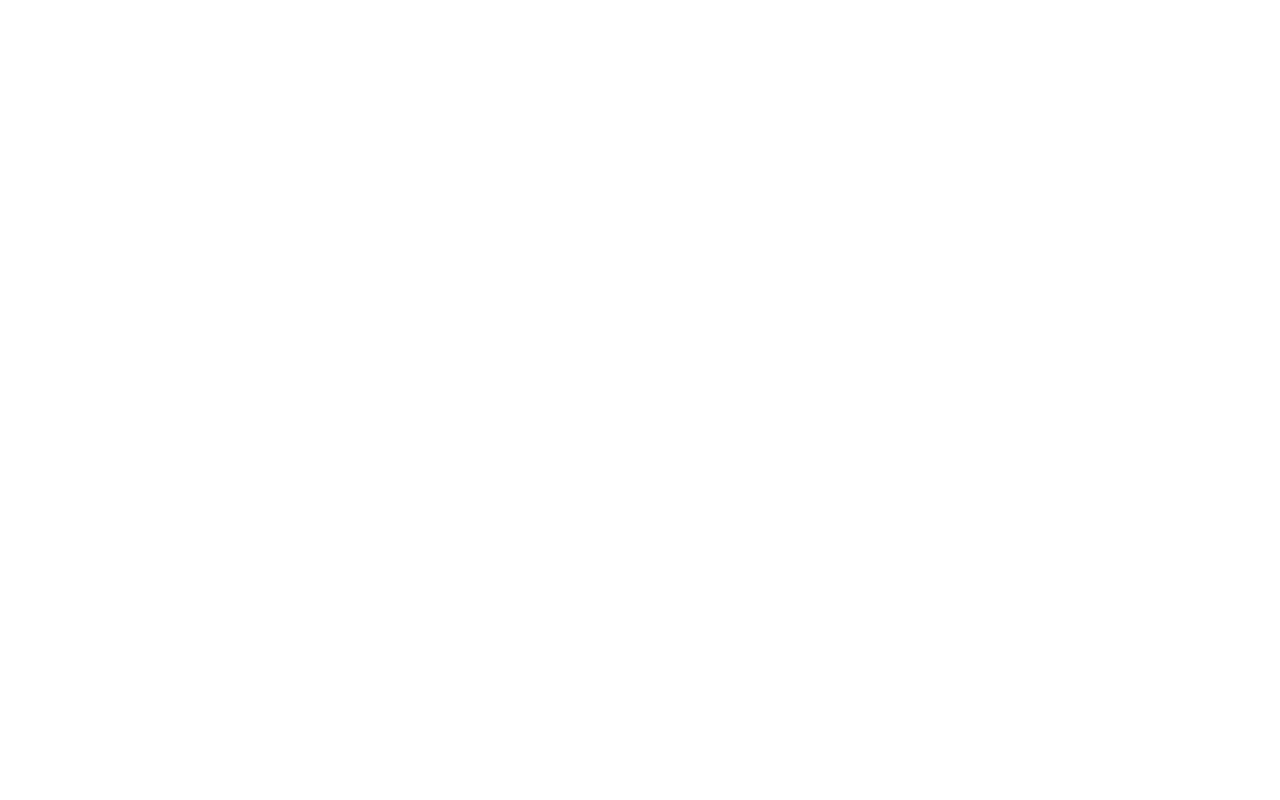
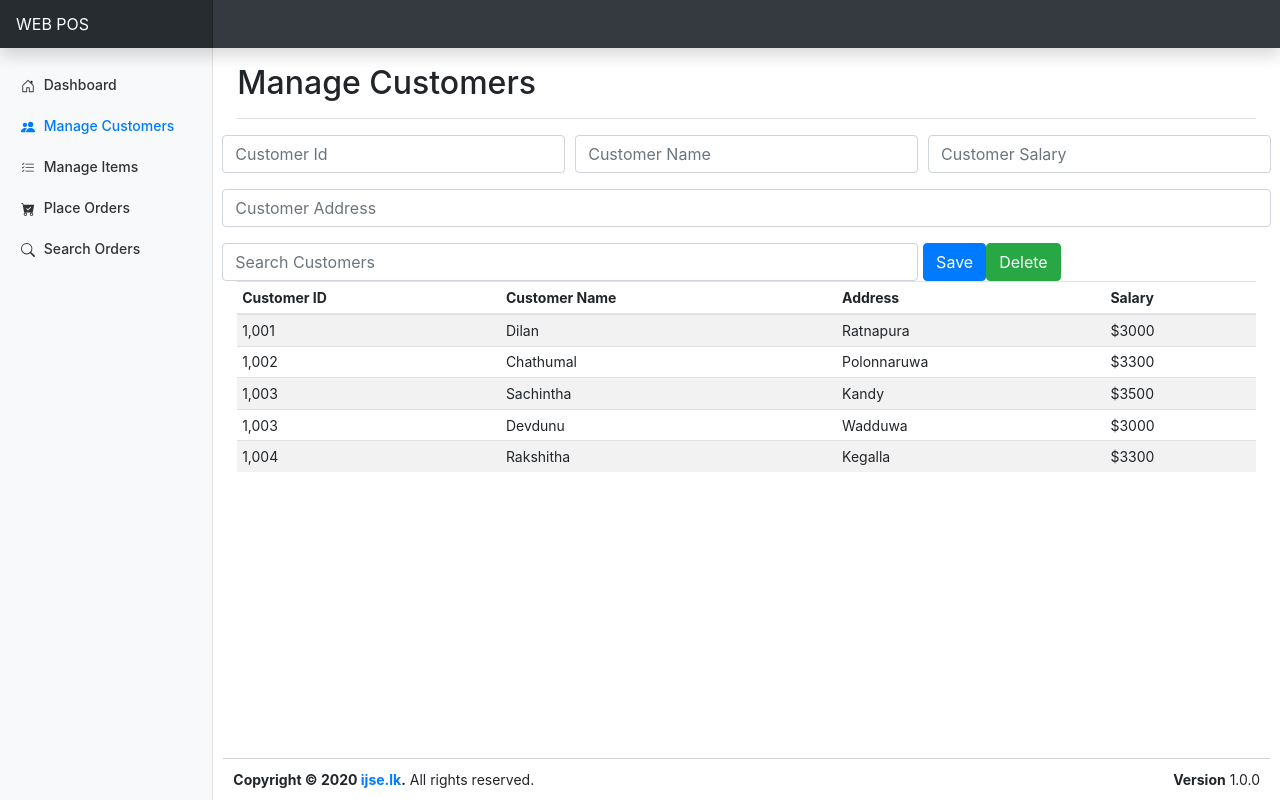
Before and after one commit to DilanCWickramarachchi/dep6-WEB-POS-Frontend, a website: page manage-customers.html in a window 1280 px wide. Drawn offline with nearby package versions, Linux system fonts and the light colour scheme.

Commit message:
Modify manage-customer.java file

```diff
--- a/manage-customers.html
+++ b/manage-customers.html
@@ -0,0 +1,176 @@
+<!doctype html>
+<html lang="en">
+<head>
+    <meta charset="utf-8">
+    <meta name="viewport" content="width=device-width, initial-scale=1, shrink-to-fit=no">
+    <meta name="description" content="">
+    <meta name="author" content="DEP">
+    <title>DEP POS Web Frontend</title>
+
+    <!-- Bootstrap core CSS -->
+    <link href="node_modules/bootstrap/dist/css/bootstrap.min.css" rel="stylesheet" integrity="sha384-TX8t27EcRE3e/ihU7zmQxVncDAy5uIKz4rEkgIXeMed4M0jlfIDPvg6uqKI2xXr2" crossorigin="anonymous">
+    <link href="css/dashboard.css" rel="stylesheet">
+
+    <!-- Custom styles for this template -->
+    <link href="css/styles.css" rel="stylesheet">
+</head>
+<body>
+<nav class="navbar navbar-dark sticky-top bg-dark flex-md-nowrap p-0 shadow">
+    <a class="navbar-brand col-md-3 col-lg-2 mr-0 px-3" href="#">WEB POS</a>
+    <button class="navbar-toggler position-absolute d-md-none collapsed" type="button" data-toggle="collapse" data-target="#sidebarMenu" aria-controls="sidebarMenu" aria-expanded="false" aria-label="Toggle navigation">
+        <span class="navbar-toggler-icon"></span>
+    </button>
+
+</nav>
+
+<div class="container-fluid">
+    <div class="row">
+        <nav id="sidebarMenu" class="col-md-3 col-lg-2 d-md-block bg-light sidebar collapse">
+            <div class="sidebar-sticky pt-3">
+                <ul class="nav flex-column">
+                    <li class="nav-item">
+                        <a class="nav-link " href="index.html">
+                            <svg class="bi bi-house-door" fill="currentColor" height="1em" viewBox="0 0 16 16"
+                                 width="1em" xmlns="http://www.w3.org/2000/svg">
+                                <path d="M7.646 1.146a.5.5 0 0 1 .708 0l6 6a.5.5 0 0 1 .146.354v7a.5.5 0 0 1-.5.5H9.5a.5.5 0 0 1-.5-.5v-4H7v4a.5.5 0 0 1-.5.5H2a.5.5 0 0 1-.5-.5v-7a.5.5 0 0 1 .146-.354l6-6zM2.5 7.707V14H6v-4a.5.5 0 0 1 .5-.5h3a.5.5 0 0 1 .5.5v4h3.5V7.707L8 2.207l-5.5 5.5z"
+                                      fill-rule="evenodd"/>
+                                <path d="M13 2.5V6l-2-2V2.5a.5.5 0 0 1 .5-.5h1a.5.5 0 0 1 .5.5z" fill-rule="evenodd"/>
+                            </svg>
+                            Dashboard <span class="sr-only">(current)</span>
+                        </a>
+                    </li>
+                    <li class="nav-item">
+                        <a class="nav-link active" href="#">
+                            <svg class="bi bi-people-fill" fill="currentColor" height="1em" viewBox="0 0 16 16"
+                                 width="1em" xmlns="http://www.w3.org/2000/svg">
+                                <path d="M7 14s-1 0-1-1 1-4 5-4 5 3 5 4-1 1-1 1H7zm4-6a3 3 0 1 0 0-6 3 3 0 0 0 0 6zm-5.784 6A2.238 2.238 0 0 1 5 13c0-1.355.68-2.75 1.936-3.72A6.325 6.325 0 0 0 5 9c-4 0-5 3-5 4s1 1 1 1h4.216zM4.5 8a2.5 2.5 0 1 0 0-5 2.5 2.5 0 0 0 0 5z"
+                                      fill-rule="evenodd"/>
+                            </svg>
+                            Manage Customers
+                        </a>
+                    </li>
+                    <li class="nav-item">
+                        <a class="nav-link" href="#">
+                            <svg class="bi bi-list-check" fill="currentColor" height="1em" viewBox="0 0 16 16"
+                                 width="1em" xmlns="http://www.w3.org/2000/svg">
+                                <path d="M5 11.5a.5.5 0 0 1 .5-.5h9a.5.5 0 0 1 0 1h-9a.5.5 0 0 1-.5-.5zm0-4a.5.5 0 0 1 .5-.5h9a.5.5 0 0 1 0 1h-9a.5.5 0 0 1-.5-.5zm0-4a.5.5 0 0 1 .5-.5h9a.5.5 0 0 1 0 1h-9a.5.5 0 0 1-.5-.5zM3.854 2.146a.5.5 0 0 1 0 .708l-1.5 1.5a.5.5 0 0 1-.708 0l-.5-.5a.5.5 0 1 1 .708-.708L2 3.293l1.146-1.147a.5.5 0 0 1 .708 0zm0 4a.5.5 0 0 1 0 .708l-1.5 1.5a.5.5 0 0 1-.708 0l-.5-.5a.5.5 0 1 1 .708-.708L2 7.293l1.146-1.147a.5.5 0 0 1 .708 0zm0 4a.5.5 0 0 1 0 .708l-1.5 1.5a.5.5 0 0 1-.708 0l-.5-.5a.5.5 0 0 1 .708-.708l.146.147 1.146-1.147a.5.5 0 0 1 .708 0z"
+                                      fill-rule="evenodd"/>
+                            </svg>
+                            Manage Items
+                        </a>
+                    </li>
+                    <li class="nav-item">
+                        <a class="nav-link" href="#">
+                            <svg class="bi bi-cart-check-fill" fill="currentColor" height="1em" viewBox="0 0 16 16"
+                                 width="1em" xmlns="http://www.w3.org/2000/svg">
+                                <path d="M.5 1a.5.5 0 0 0 0 1h1.11l.401 1.607 1.498 7.985A.5.5 0 0 0 4 12h1a2 2 0 1 0 0 4 2 2 0 0 0 0-4h7a2 2 0 1 0 0 4 2 2 0 0 0 0-4h1a.5.5 0 0 0 .491-.408l1.5-8A.5.5 0 0 0 14.5 3H2.89l-.405-1.621A.5.5 0 0 0 2 1H.5zM4 14a1 1 0 1 1 2 0 1 1 0 0 1-2 0zm7 0a1 1 0 1 1 2 0 1 1 0 0 1-2 0zm.354-7.646a.5.5 0 0 0-.708-.708L8 8.293 6.854 7.146a.5.5 0 1 0-.708.708l1.5 1.5a.5.5 0 0 0 .708 0l3-3z"
+                                      fill-rule="evenodd"/>
+                            </svg>
+                            Place Orders
+                        </a>
+                    </li>
+                    <li class="nav-item">
+                        <a class="nav-link" href="#">
+                            <svg class="bi bi-search" fill="currentColor" height="1em" viewBox="0 0 16 16" width="1em"
+                                 xmlns="http://www.w3.org/2000/svg">
+                                <path d="M10.442 10.442a1 1 0 0 1 1.415 0l3.85 3.85a1 1 0 0 1-1.414 1.415l-3.85-3.85a1 1 0 0 1 0-1.415z"
+                                      fill-rule="evenodd"/>
+                                <path d="M6.5 12a5.5 5.5 0 1 0 0-11 5.5 5.5 0 0 0 0 11zM13 6.5a6.5 6.5 0 1 1-13 0 6.5 6.5 0 0 1 13 0z"
+                                      fill-rule="evenodd"/>
+                            </svg>
+                            Search Orders
+                        </a>
+                    </li>
+                </ul>
+            </div>
+        </nav>
+
+        <main role="main" class="col-md-9 ml-sm-auto col-lg-10 px-md-4">
+            <div class="d-flex justify-content-between flex-wrap flex-md-nowrap align-items-center pt-3 pb-2 mb-3 border-bottom">
+                <h1 class="h2">Manage Customers</h1>
+            </div>
+            <div class="row">
+                <div class="form-row">
+                    <div class="form-group col-md-4">
+                        <input type="text" class="form-control" placeholder="Customer Id">
+                    </div>
+                    <div class="form-group col-md-4">
+                        <input type="text" class="form-control" placeholder="Customer Name">
+                    </div>
+                    <div class="form-group col-md-4">
+                        <input type="text" class="form-control" placeholder="Customer Salary">
+                    </div>
+                    <div class="form-group col-md-12">
+                        <input type="text" class="form-control" placeholder="Customer Address">
+                    </div>
+                    <div class="input-group col-lg-8">
+                        <input type="text" class="form-control" placeholder="Search Customers">
+                    </div>
+                    <div id="btn btn-save">
+                        <button type="button" class="btn btn-primary">Save</button>
+                    </div>
+                    <div id="btn btn-delete">
+                        <button type="button" class="btn btn-success">Delete</button>
+                    </div>
+                </div>
+            </div>
+            <div class="table-responsive">
+                <table class="table table-striped table-sm">
+                    <thead>
+                    <tr>
+                        <th>Customer ID</th>
+                        <th>Customer Name</th>
+                        <th>Address</th>
+                        <th>Salary</th>
+                    </tr>
+                    </thead>
+                    <tbody>
+                    <tr>
+                        <td>1,001</td>
+                        <td>Dilan</td>
+                        <td>Ratnapura</td>
+                        <td>$3000</td>
+                    </tr>
+                    <tr>
+                        <td>1,002</td>
+                        <td>Chathumal</td>
+                        <td>Polonnaruwa</td>
+                        <td>$3300</td>
+                    </tr>
+                    <tr>
+                        <td>1,003</td>
+                        <td>Sachintha</td>
+                        <td>Kandy</td>
+                        <td>$3500</td>
+                    </tr>
+                    <tr>
+                        <td>1,003</td>
+                        <td>Devdunu</td>
+                        <td>Wadduwa</td>
+                        <td>$3000</td>
+                    </tr>
+                    <tr>
+                        <td>1,004</td>
+                        <td>Rakshitha</td>
+                        <td>Kegalla</td>
+                        <td>$3300</td>
+                    </tr>
+                    </tbody>
+                </table>
+            </div>
+            <footer>
+                <strong>Copyright &copy; 2020 <a href="http://ijse.lk">ijse.lk</a>.</strong>
+                All rights reserved.
+                <div class="float-right d-none d-sm-inline-block">
+                    <b>Version</b> 1.0.0
+                </div>
+            </footer>
+        </main>
+    </div>
+</div>
+<script src="https://code.jquery.com/jquery-3.5.1.slim.min.js"  ></script>
+<script src="node_modules/bootstrap/dist/js/bootstrap.min.js"  ></script>
+<script src="https://cdnjs.cloudflare.com/ajax/libs/feather-icons/4.9.0/feather.min.js"></script>
+<script src="https://cdnjs.cloudflare.com/ajax/libs/Chart.js/2.7.3/Chart.min.js"></script>
+</body>
+</html>
```
Also changed, not shown: css/dashboard.css (line endings or trailing spaces).
